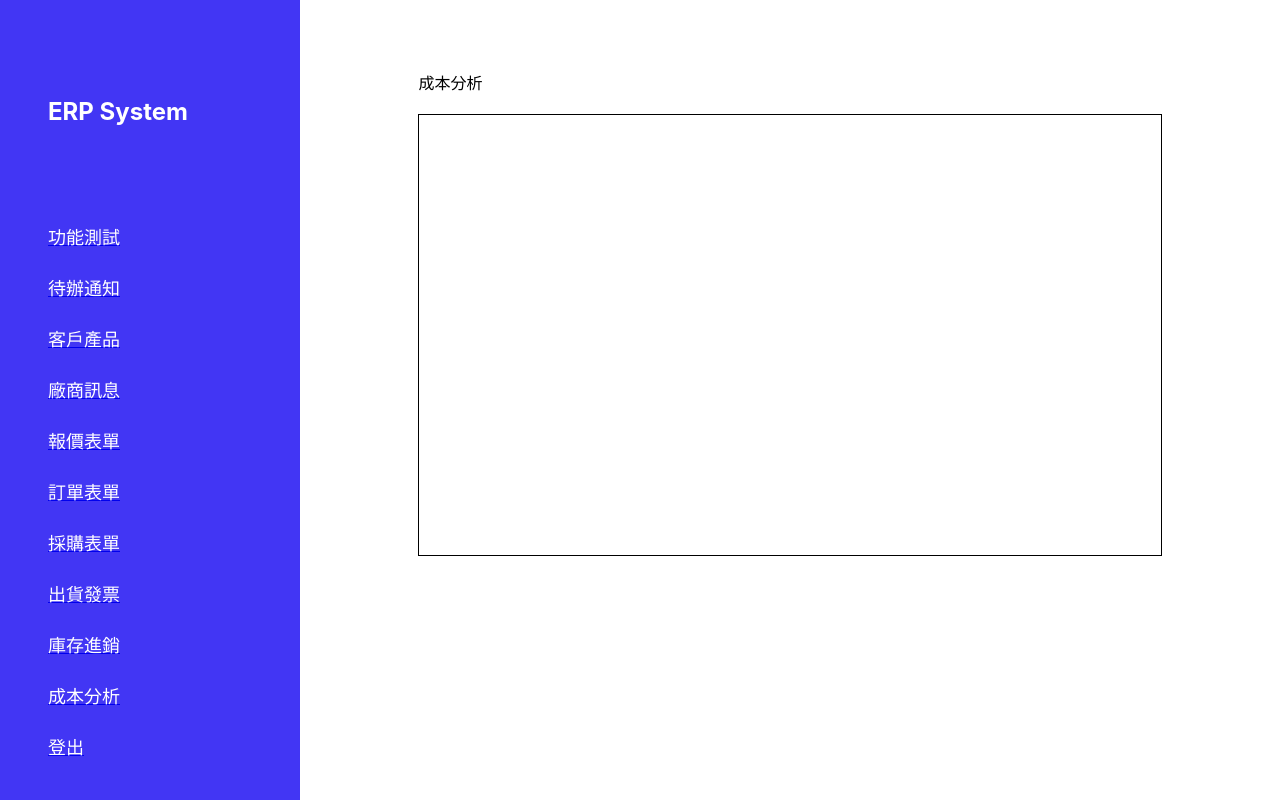
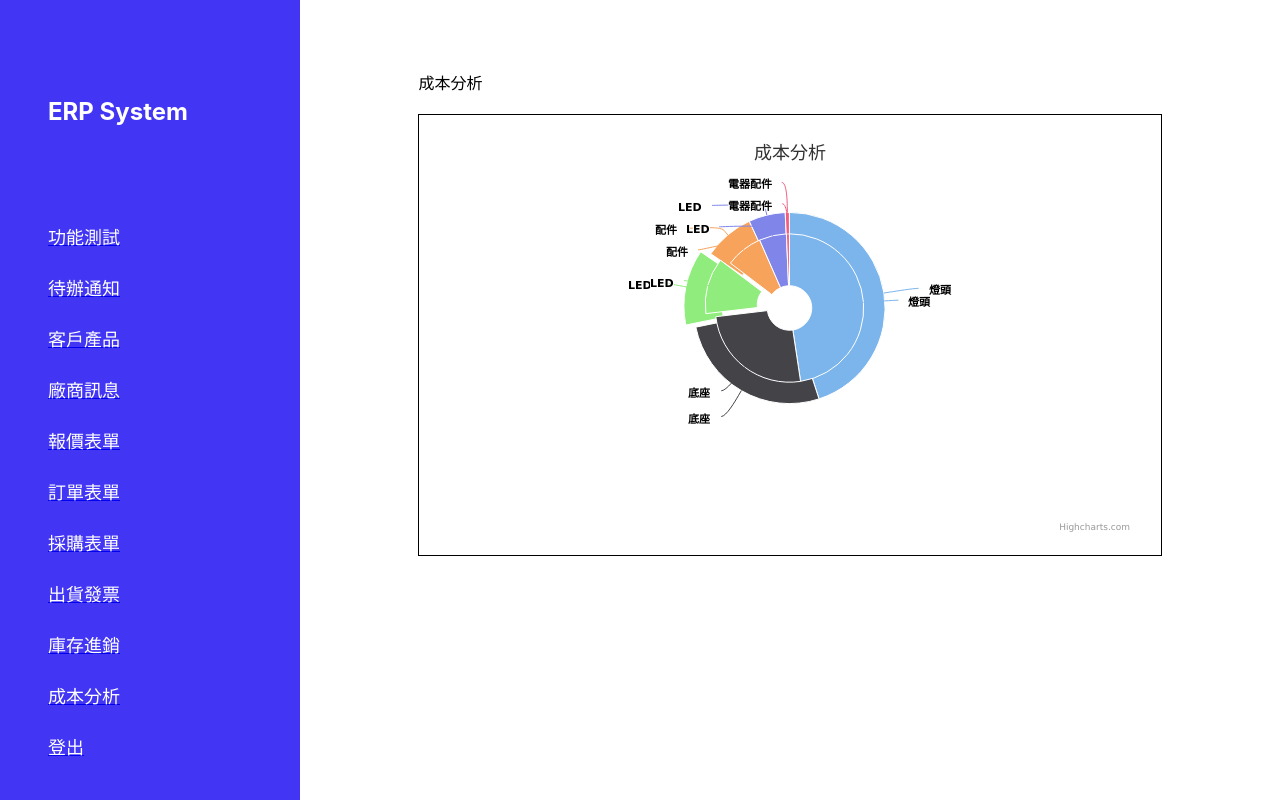
Before and after one commit to LianAnnie/Quote-system, a React (Create React App) app: page /analysis in a window 1280 px wide. Built offline with nearby package versions, Linux system fonts and the light colour scheme.

Commit message:
making a simple pie sample

```diff
--- a/package.json
+++ b/package.json
@@ -8,6 +8,7 @@
         "@testing-library/user-event": "^13.5.0",
         "firebase": "^9.6.10",
         "highcharts": "^10.0.0",
+        "highcharts-react-official": "^3.1.0",
         "jquery": "^3.6.0",
         "react": "^17.0.2",
         "react-dom": "^17.0.2",
--- a/src/Analysis.js
+++ b/src/Analysis.js
@@ -10,6 +10,7 @@ import {
     Timestamp,
 } from "firebase/firestore";
 import Highcharts from "highcharts";
+import HighchartsReact from "highcharts-react-official";
 
 const Container = styled.div`
     text-align: left;
@@ -78,6 +79,52 @@ const Flex = styled.div`
 `;
 
 function Analysis() {
+    const options = {
+        chart: {
+            type: "pie",
+            marginBottom: 100,
+        },
+        title: {
+            text: "成本分析",
+        },
+        series: [
+            {
+                allowPointSelect: true,
+                size: "80%",
+                innerSize: "60%",
+                data: [
+                    ["燈頭", 45.0],
+                    ["底座", 26.8],
+                    {
+                        name: "LED",
+                        y: 12.8,
+                        sliced: true, // 突出显示某个扇区，表示强调
+                    },
+                    ["配件", 8.5],
+                    ["LED", 6.2],
+                    ["電器配件", 0.7],
+                ],
+            },
+            {
+                allowPointSelect: true,
+                size: "60%",
+                innerSize: "30%",
+                data: [
+                    ["燈頭", 50],
+                    ["底座", 26.8],
+                    {
+                        name: "LED",
+                        y: 12.8,
+                        sliced: true, // 突出显示某个扇区，表示强调
+                    },
+                    ["配件", 8.5],
+                    ["LED", 6.2],
+                    ["電器配件", 0.7],
+                ],
+            },
+        ],
+    };
+
     return (
         <Container>
             <SideBar />
@@ -85,7 +132,10 @@ function Analysis() {
                 <Cost>
                     <Title>成本分析</Title>
                     <Border>
-                        <HighchartsDrawing id="container"></HighchartsDrawing>
+                        <HighchartsReact
+                            highcharts={Highcharts}
+                            options={options}
+                        />
                     </Border>
                 </Cost>
             </Main>
--- a/src/Bom.js
+++ b/src/Bom.js
@@ -76,7 +76,6 @@ function Bom() {
     const [partList, setPartList] = useState([]);
     const [selectedPart, setSelectedPart] = useState("");
     const [parts, setParts] = useState([]);
-    const [updatePartQty, setUpdatePartQty] = useState(2);
 
     useEffect(() => {
         getCustomerListFromFirebase();
```
Also changed, not shown: src/utils/firebase.js (+24 -8 lines), 1 other file (tests, documents, lock files or other folders).
